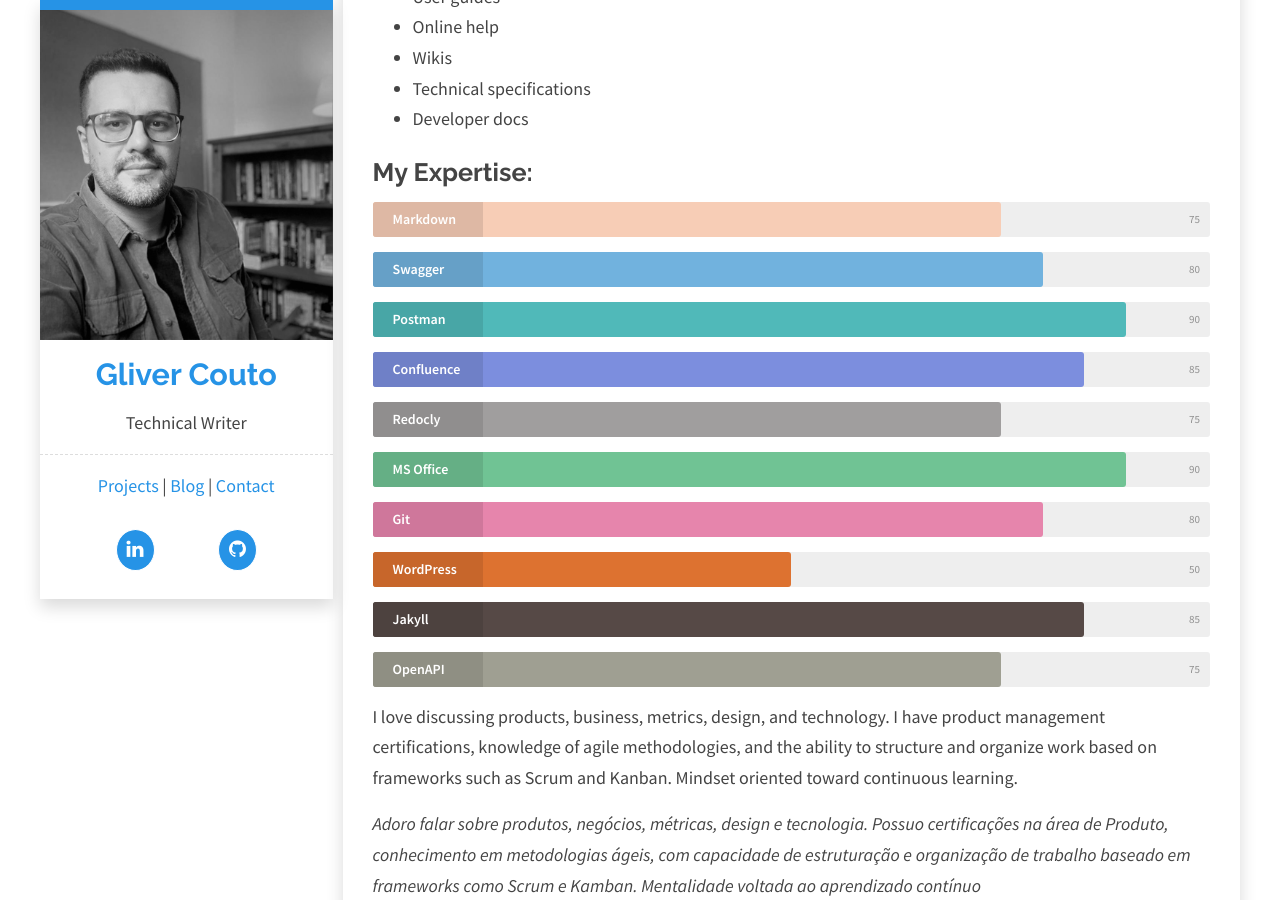
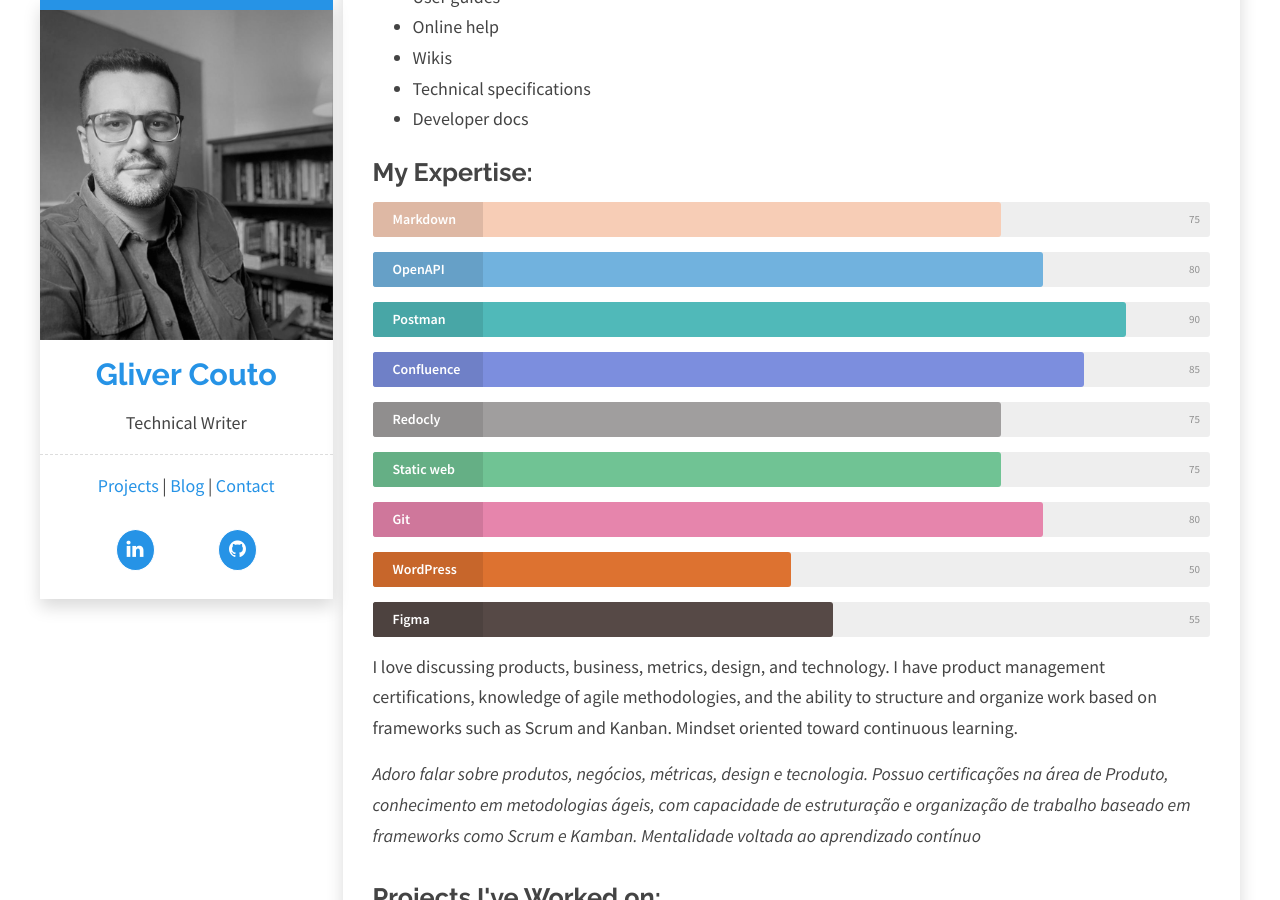
Before and after one commit to gliverCouto/glivercouto.github.io, a Jekyll site: the page built from index.html, in a window 1280 px wide and 900 px high, scrolled down 784 px. Built offline with Jekyll 4.4.1, drawn with Linux system fonts in a browser that asks for light colours.

Commit message:
docs: Skills
Skills changes

```diff
--- a/_data/main.yml
+++ b/_data/main.yml
@@ -66,7 +66,7 @@ expertise:
     level: 75
     color: rgb(247, 205, 182)
 
-  - title: Swagger
+  - title: OpenAPI Specification
     level: 80
     color: rgb(113, 178, 222)
 
@@ -82,8 +82,8 @@ expertise:
     level: 75
     color: rgb(160, 158, 158)
 
-  - title: MS Office
-    level: 90
+  - title: Static web sites (MKDocs, Docusaurus)
+    level: 75
     color: rgb(112, 195, 148)
 
   - title: Git
@@ -94,12 +94,9 @@ expertise:
     level: 50
     color: rgb(221, 114, 48)
 
-  - title: Jakyll
-    level: 85
+  - title: Figma
+    level: 55
     color: rgb(86, 73, 70)
 
-  - title: OpenAPI Specification
-    level: 75
-    color: rgb(159, 159, 146)
 
 buy-button: true
```
